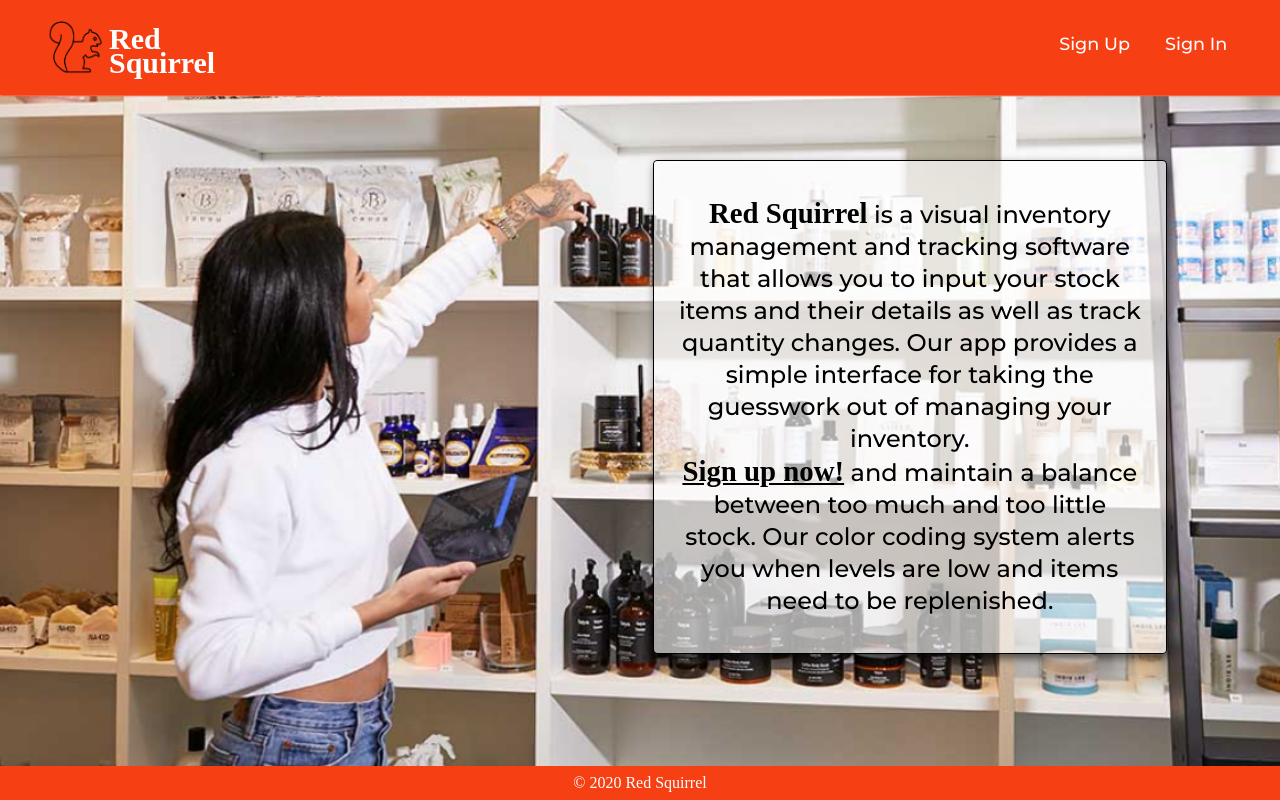
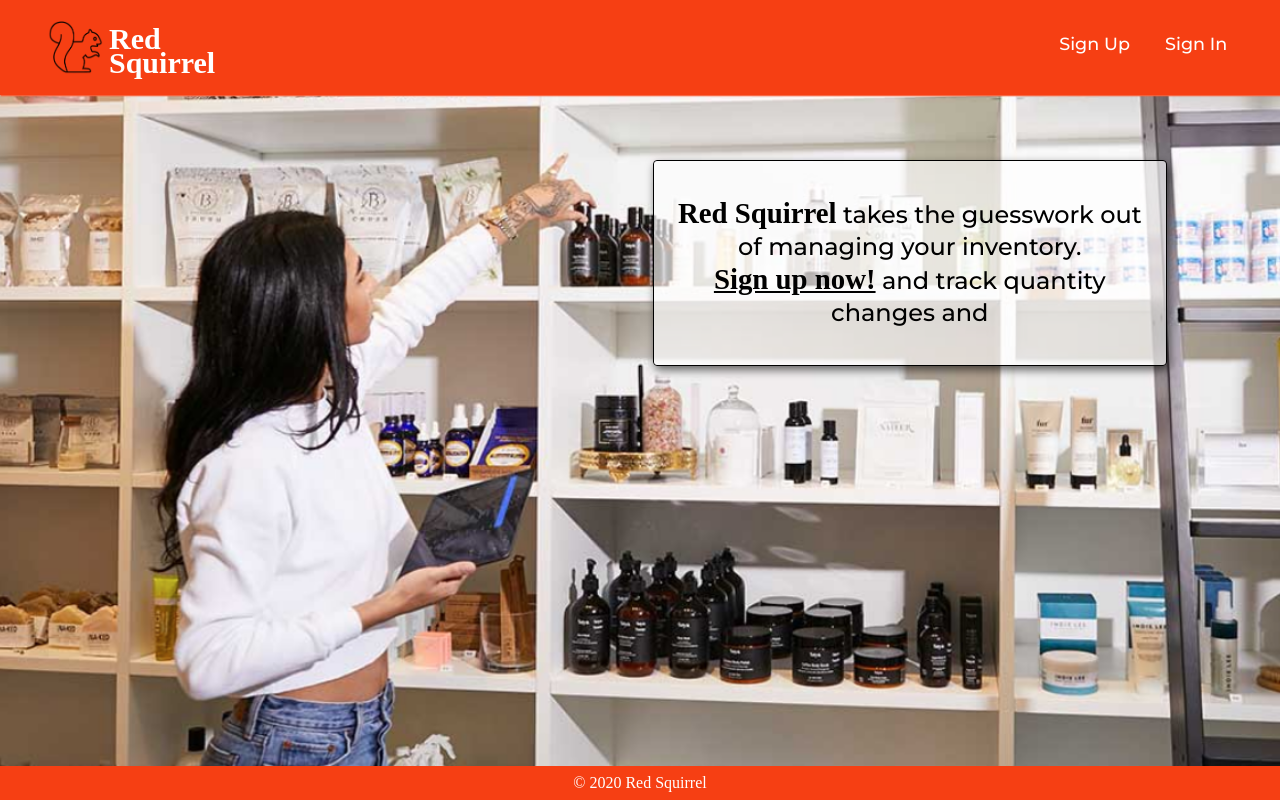
Before and after one commit to joseferreira5/red-squirrel, a React (Create React App) app in the folder client/: page / in a window 1280 px wide. Built offline with nearby package versions, Linux system fonts and the light colour scheme; a web font is replaced by a local one.

Commit message:
css updates

```diff
--- a/client/src/components/Home.jsx
+++ b/client/src/components/Home.jsx
@@ -7,15 +7,9 @@
     <Layout user={props.user}>
       <div className="about">
         <p className="homeText">
-          <span className="appName">Red Squirrel</span> is a visual inventory
-          management and tracking software that allows you to input your stock
-          items and their details as well as track quantity changes. Our app
-          provides a simple interface for taking the guesswork out of managing
-          your inventory.
+          <span className="appName">Red Squirrel</span> takes the guesswork out of managing your inventory.
           <br />
-          <span className="callToAction">Sign up now!</span> and maintain a
-          balance between too much and too little stock. Our color coding system
-          alerts you when levels are low and items need to be replenished.
+          <span className="callToAction">Sign up now!</span> and track quantity changes and
         </p>
       </div>
     </Layout>
```
